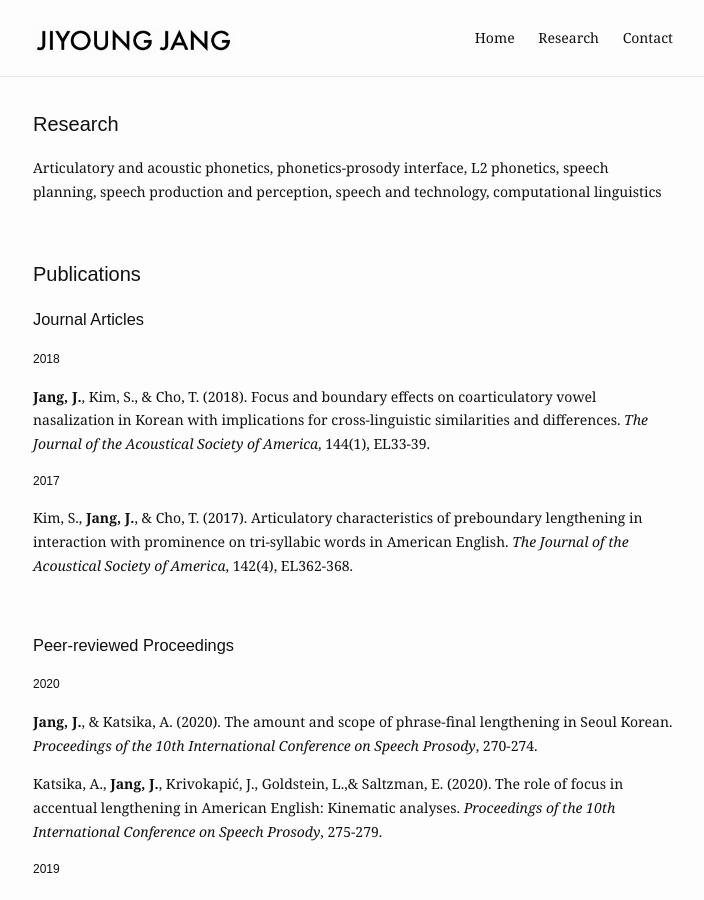
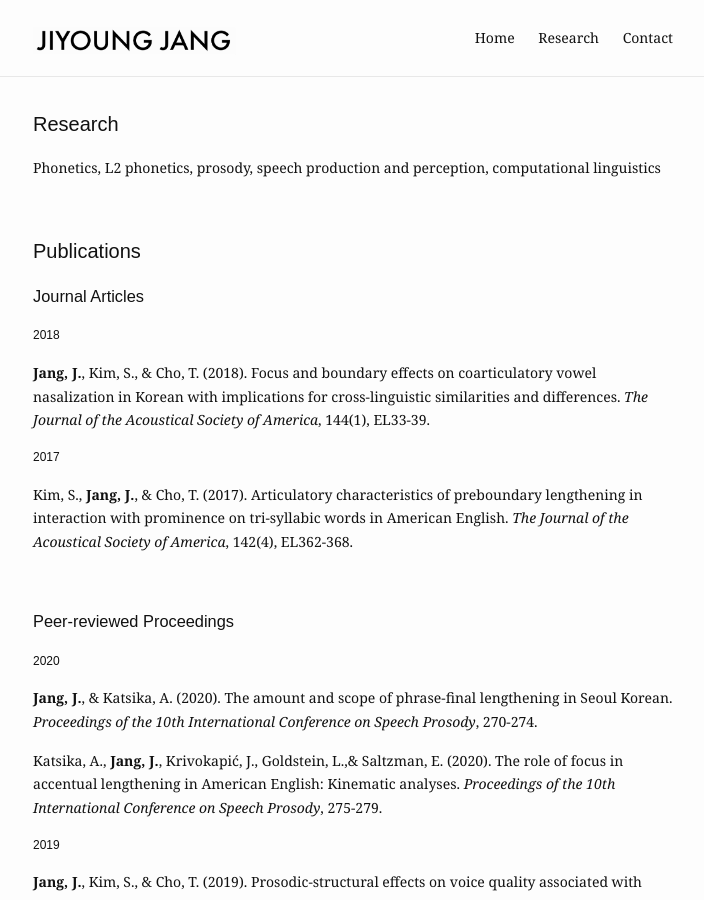
Before and after one commit to jiyoungj/jiyoungj.github.io, a Jekyll site: the page built from research.md, in a window 1280 px wide and 900 px high. Shown: the whole window, without its empty margins (287-991 px from the left). Built offline with Jekyll 4.4.1, drawn with Linux system fonts in a browser that asks for light colours.

Commit message:
Update research.md

```diff
--- a/research.md
+++ b/research.md
@@ -5,7 +5,7 @@ slug: /research/
 
 ---
 
-Articulatory and acoustic phonetics, phonetics-prosody interface, L2 phonetics, speech planning, speech production and perception, speech and technology, computational linguistics
+Phonetics, L2 phonetics, prosody, speech production and perception, computational linguistics
 
 <br>
 
```
